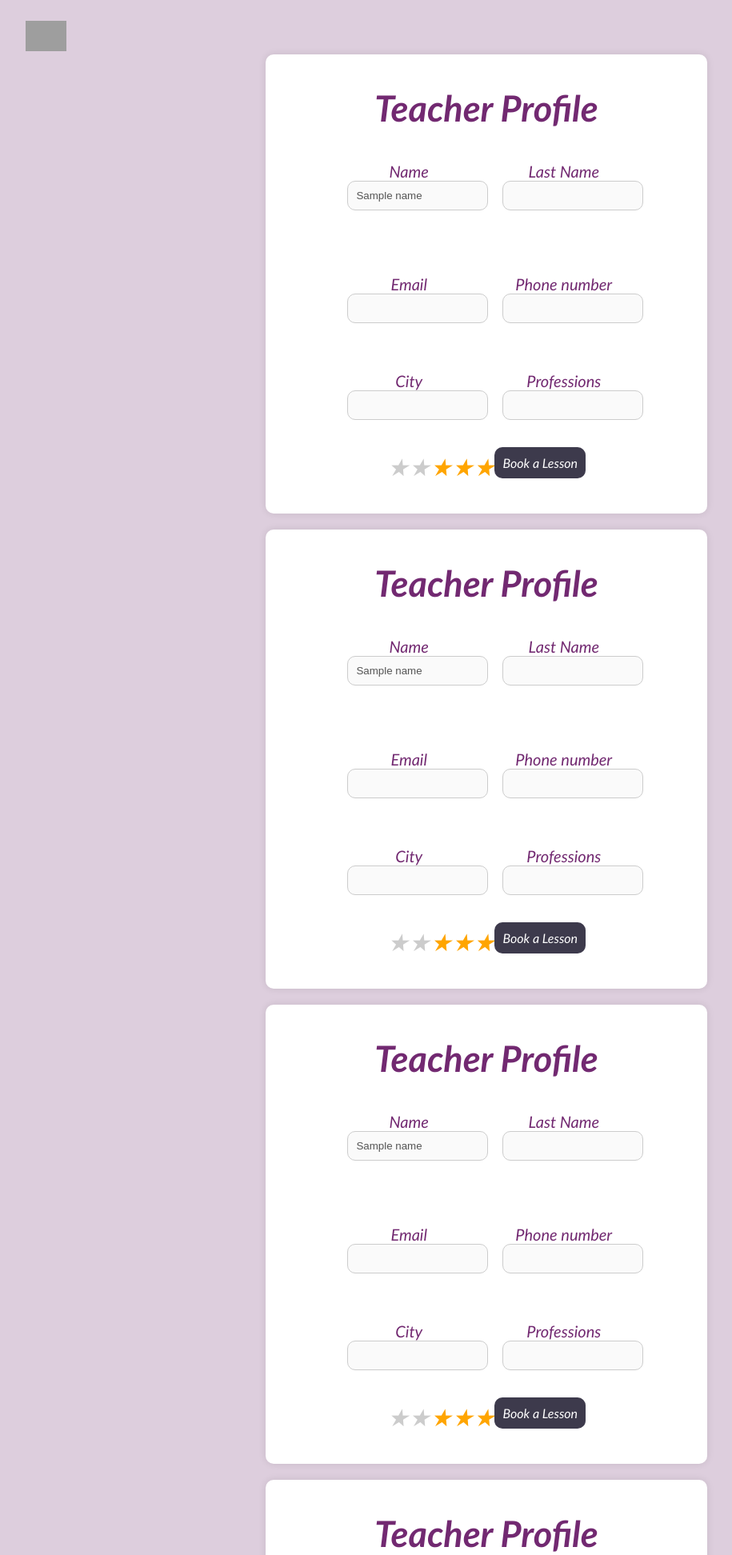
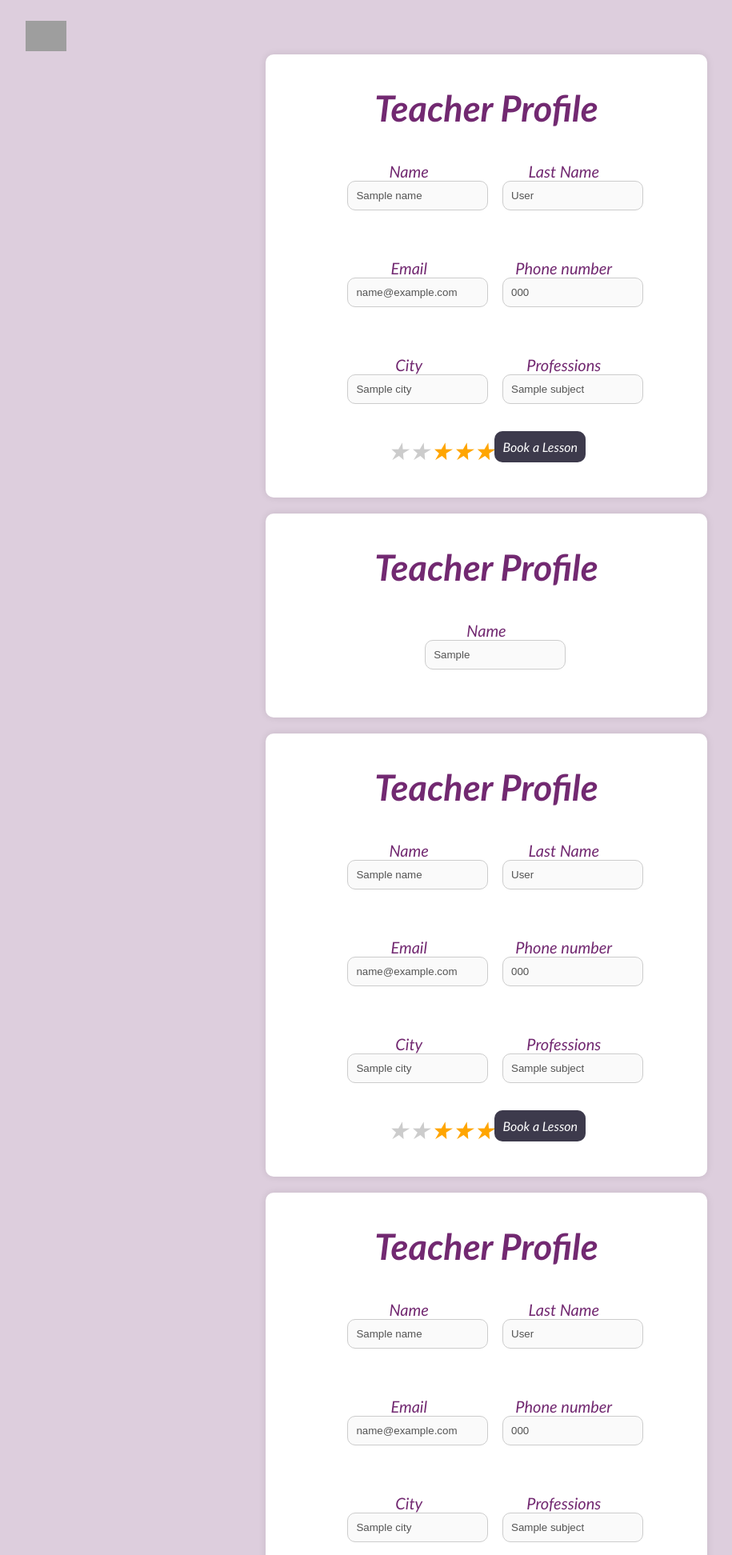
Before and after one commit to adiakriv/group22, a Flask app: template pages/TeacherProfile/templates/TeacherProfile.html in a window 1280 px wide. Shown: the top 1944 px of the page at 80% size, without its empty margins (32-947 px from the left). Run offline with Flask 3, Linux system fonts and the light colour scheme; the template is opened without the code that fills it: most values are stand-ins (such as "Sample title", 1, 10 or a date in 2020); grey boxes are pictures that could not be loaded.

Commit message:
add all files to git

```diff
--- a/pages/BookALesson/templates/BookALesson.html
+++ b/pages/BookALesson/templates/BookALesson.html
@@ -33,6 +33,7 @@
         </select>
     </div>
 
+<!--
     <div class="form_div">
         <label for="price">Price Range:</label>
         <select name="price" id="price">
@@ -41,6 +42,7 @@
             <option value="101-150">₪101 - ₪150</option>
         </select>
     </div>
+-->
 
     <div class="form_div">
         <label for="location">Location:</label>
--- a/pages/TeacherProfile/templates/TeacherProfile.html
+++ b/pages/TeacherProfile/templates/TeacherProfile.html
@@ -1,13 +1,13 @@
 {% extends 'base.html' %}
 {% set page_head_title = 'Teacher For You' %}
+
 {% block page_head_css %}
-   <link rel="stylesheet" href="{{ url_for('TeacherProfile.static', filename='css/TeacherProfile.css') }}"/>
+   <link rel="stylesheet" href="{{ url_for('TeacherProfile.static', filename='css/TeacherProfile.css') }}">
 {% endblock %}
 
 {% block page_body_content %}
-</head>
-<a href = "../../HomePage/templates/HomePage.html">
-            <img id="HomePageImage" src="https://cdn4.iconfinder.com/data/icons/game-interface-outline/100/objects-02-512.png" >
+    <a href="../../HomePage/templates/HomePage.html">
+        <img id="HomePageImage" src="https://cdn4.iconfinder.com/data/icons/game-interface-outline/100/objects-02-512.png">
     </a>
 
     <div class="profile-container">
@@ -16,29 +16,26 @@
             <div class="form_div">
                 <label>Name</label>
                 <input type="text" name="FirstName" value="{{ name }}">
-            <div class="form_div">
-
-</div>
             </div>
             <div class="form_div">
                 <label>Last Name</label>
-            <input type="text" name="LastName">
+                <input type="text" name="LastName" value="{{ Lastname }}">
             </div>
             <div class="form_div">
                 <label>Email</label>
-            <input type="email" name="Email">
+                <input type="email" name="Email" value="{{ Email }}">
             </div>
             <div class="form_div">
                 <label>Phone number</label>
-            <input type="tel" name="phonNumber">
+                <input type="tel" name="phoneNumber" value="{{ phone }}">
             </div>
             <div class="form_div">
                 <label>City</label>
-            <input type="text" name="city">
+                <input type="text" name="city" value="{{ city }}">
             </div>
             <div class="form_div">
                 <label>Professions</label>
-            <input type="text" name="Professions">
+                <input type="text" name="Professions" value="{{ subject }}">
             </div>
             <div class="rating">
                 <input type="radio" id="star5" name="rating" value="5"><label for="star5"></label>
@@ -48,9 +45,23 @@
                 <input type="radio" id="star1" name="rating" value="1"><label for="star1"></label>
             </div>
             <div>
-
                 <a href="{{ url_for('ScheduleALesson.ScheduleALessonFunc') }}" class="submit-button">Book a Lesson</a>
             </div>
+        </form>
+    </div>
+
+    {% for teacher in teachers %}
+        <div class="profile-container">
+            <h1>Teacher Profile</h1>
+            <form class="form_container" action="" method="GET">
+                <div class="form_div">
+                    <label>Name</label>
+                    <input type="text" name="FirstName" value="{{ teacher.firstName }}">
+                </div>
+                <!-- Rest of the form fields -->
+            </form>
+        </div>
+    {% endfor %}
 {% endblock %}
 
 {% block page_body_js %}
```
Also changed, not shown: MongoDB.py (+11 -0 lines), pages/BookALesson/BookALesson.py (+15 -1 lines), pages/TeacherProfile/TeacherProfile.py (+11 -4 lines). Lines whose indentation alone changed are shown as unchanged.
